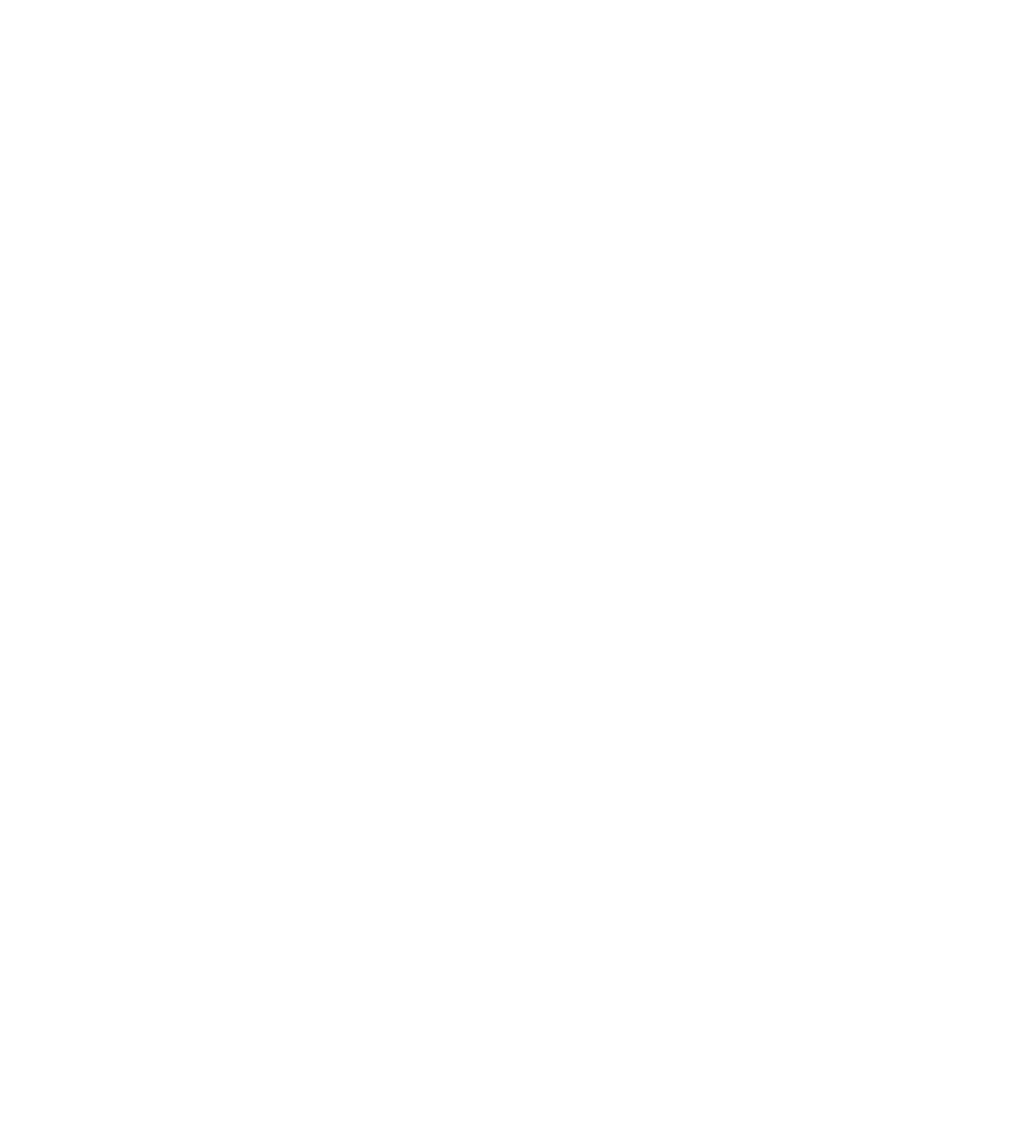
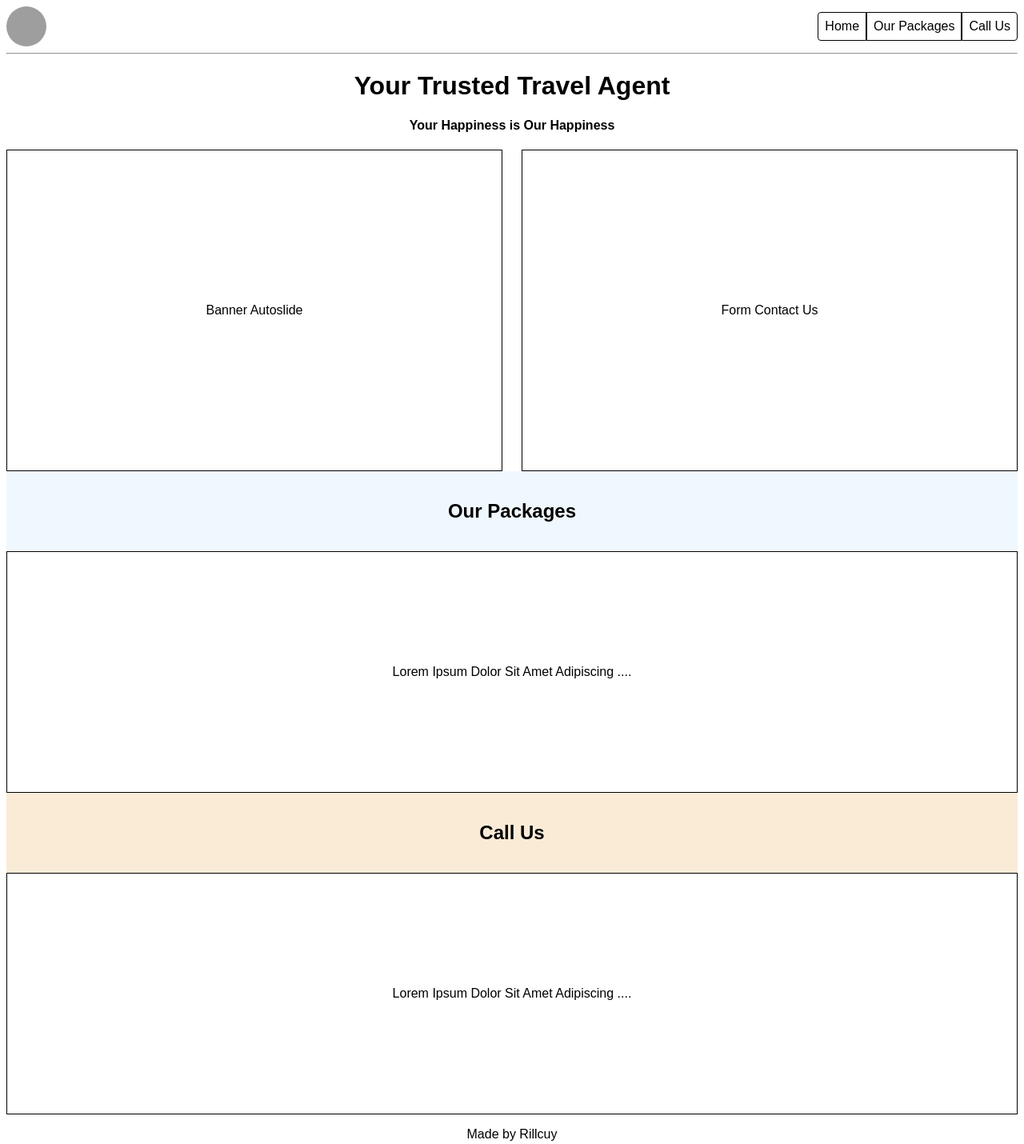
Before and after one commit to revou-fundamental-course/17-feb-25-rillcuy25, a plain HTML site: page index.html in a window 1280 px wide. Shown: the whole page at 80% size. Before the commit the page ends 800 px from the top, so only its background shows below. Drawn offline with Linux system fonts and the light colour scheme; grey boxes are pictures that could not be loaded.

Commit message:
git commit -m "Add styles.css and update index.html, script.js"

```diff
--- /dev/null
+++ b/css/styles.css
@@ -0,0 +1,98 @@
+/* Ini CSS External */
+
+body {
+  font-family: fantasy;
+}
+
+.main-header {
+  display: flex;
+  justify-content: space-between;
+  align-items: center;
+}
+
+.logo-company {
+  height: 50px;
+  width: 50px;
+  background-image: url(https://picsum.photos/500);
+  background-size: cover;
+  border-radius: 50%;
+}
+
+nav {
+  display: flex;
+}
+
+nav > a {
+  border: 1px solid;
+  color: black;
+  text-decoration: none;
+  padding: 8px;
+  border-radius: 4px;
+}
+
+.no-border-radius {
+  border-radius: 0px;
+}
+
+.no-border-radius-right {
+  border-top-left-radius: 4px;
+  border-top-right-radius: 0px;
+  border-bottom-right-radius: 0px;
+  border-bottom-left-radius: 4px;
+}
+
+.no-border-radius-left {
+  border-top-left-radius: 0px;
+  border-top-right-radius: 4px;
+  border-bottom-right-radius: 4px;
+  border-bottom-left-radius: 0px;
+}
+
+main > header {
+  text-align: center;
+}
+
+.main-content {
+  display: flex;
+  gap: 24px;
+}
+
+.main-container {
+  border: 1px solid;
+  height: 400px;
+  flex: 1;
+  align-content: center;
+  text-align: center;
+}
+
+#our-package-section > header {
+  height: 100px;
+  align-content: center;
+  text-align: center;
+  background-color: aliceblue;
+}
+
+.our-package-content {
+  border: 1px solid;
+  height: 300px;
+  align-content: center;
+  text-align: center;
+}
+
+#call-us-section > header {
+  height: 100px;
+  align-content: center;
+  text-align: center;
+  background-color: antiquewhite;
+}
+
+.call-us-content {
+  border: 1px solid;
+  height: 300px;
+  align-content: center;
+  text-align: center;
+}
+
+footer {
+  text-align: center;
+}
--- a/index.html
+++ b/index.html
@@ -1,11 +1,77 @@
 <!DOCTYPE html>
 <html lang="en">
-<head>
-    <meta charset="UTF-8">
-    <meta name="viewport" content="width=device-width, initial-scale=1.0">
+  <head>
+    <meta charset="UTF-8" />
+    <meta name="viewport" content="width=device-width, initial-scale=1.0" />
     <title>Document</title>
-</head>
-<body>
 
-</body>
+    <!-- CSS -->
+    <link rel="stylesheet" href="css/styles.css" />
+  </head>
+
+  <body>
+    <!-- Header & Navigation -->
+    <header class="main-header">
+      <!-- Logo Company -->
+      <div class="logo-company"></div>
+
+      <nav>
+        <a href="#" class="no-border-radius-right">Home</a>
+        <a href="#our-package-section" class="no-border-radius">Our Packages</a>
+        <a href="#call-us-section" class="no-border-radius-left">Call Us</a>
+      </nav>
+    </header>
+
+    <hr />
+
+    <!-- Main Content -->
+    <main>
+      <header>
+        <h1>Your Trusted Travel Agent</h1>
+
+        <h4>Your Happiness is Our Happiness</h4>
+      </header>
+
+      <section class="main-content">
+        <!-- Banner Autoslide -->
+        <aside class="main-container">
+          <p>Banner Autoslide</p>
+        </aside>
+
+        <!-- Form Contact Us -->
+        <aside class="main-container">
+          <p>Form Contact Us</p>
+        </aside>
+      </section>
+
+      <!-- Our Packages Section -->
+      <section id="our-package-section">
+        <header>
+          <h2>Our Packages</h2>
+        </header>
+
+        <!-- Content Our Packages -->
+        <article class="our-package-content">
+          <p>Lorem Ipsum Dolor Sit Amet Adipiscing ....</p>
+        </article>
+      </section>
+
+      <!-- Call Us Section -->
+      <section id="call-us-section">
+        <header>
+          <h2>Call Us</h2>
+        </header>
+
+        <!-- Content Call Us Packages -->
+        <article class="call-us-content">
+          <p>Lorem Ipsum Dolor Sit Amet Adipiscing ....</p>
+        </article>
+      </section>
+    </main>
+
+    <!-- Footer -->
+    <footer>
+      <p>Made by Rillcuy</p>
+    </footer>
+  </body>
 </html>
--- a/js/script.js
+++ b/js/script.js
@@ -1 +1,2 @@
 // Ini Javascript External
+// tetst
```
